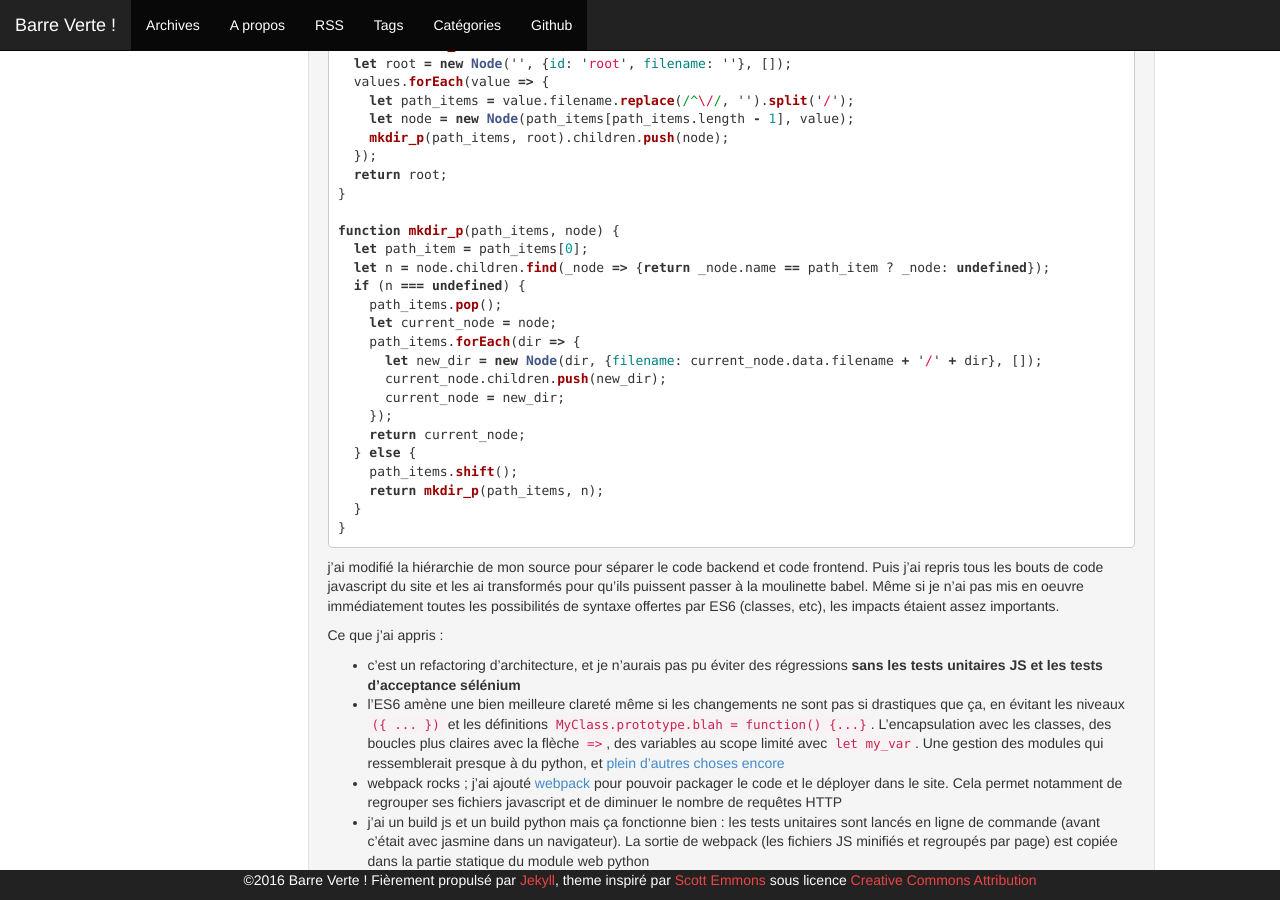
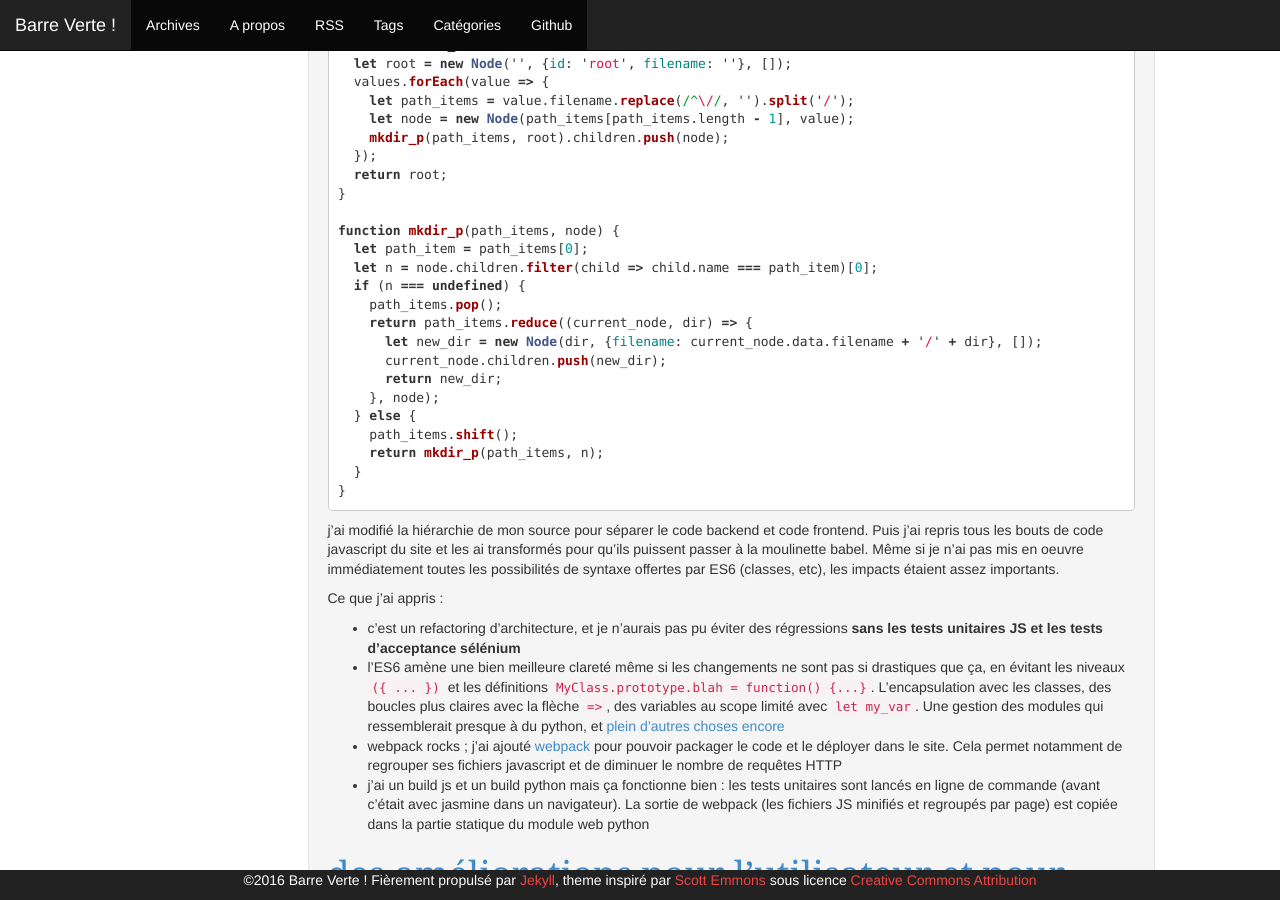
Before and after one commit to MichaelBitard/barreverte.github.io, a Jekyll site: the page built from _posts/2016-12-06-migration_es6_babel.md, in a window 1280 px wide and 900 px high, scrolled down 1011 px. Built offline with Jekyll 4.4.1, drawn with Linux system fonts in a browser that asks for light colours; comment, search, counter and statistics services are not loaded.

Commit message:
article migration ES6 edit pour amélioration JS

```diff
--- a/_posts/2016-12-06-migration_es6_babel.md
+++ b/_posts/2016-12-06-migration_es6_babel.md
@@ -57,16 +57,14 @@ function build_tree(values) {
 
 function mkdir_p(path_items, node) {
   let path_item = path_items[0];
-  let n = node.children.find(_node => {return _node.name == path_item ? _node: undefined});
+  let n = node.children.filter(child => child.name === path_item)[0];
   if (n === undefined) {
     path_items.pop();
-    let current_node = node;
-    path_items.forEach(dir => {
+    return path_items.reduce((current_node, dir) => {
       let new_dir = new Node(dir, {filename: current_node.data.filename + '/' + dir}, []);
       current_node.children.push(new_dir);
-      current_node = new_dir;
-    });
-    return current_node;
+      return new_dir;
+    }, node);
   } else {
     path_items.shift();
     return mkdir_p(path_items, n);
```
